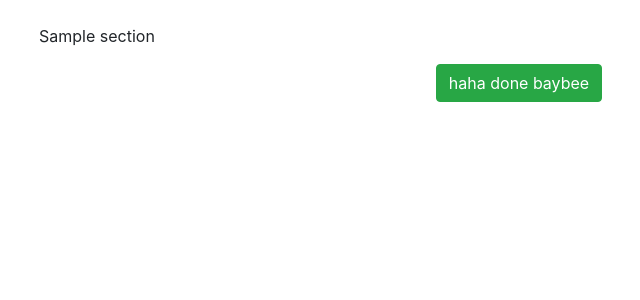
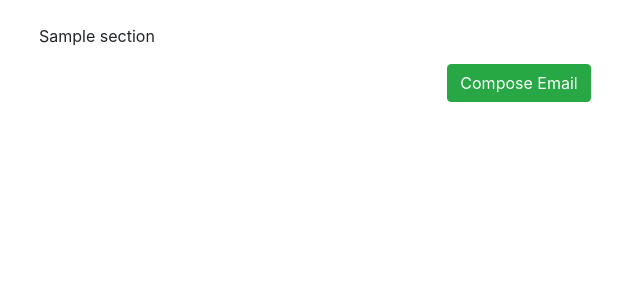
Before and after one commit to ruklakhani/email4justice, a Flask app: template templates/email_template.html in a window 1280 px wide. Shown: the part 56-356 px from the top of the page, without its empty margins (121-761 px from the left). Run offline with Flask 2, Linux system fonts and the light colour scheme; the template is opened without the code that fills it: most values are stand-ins (such as "Sample title", 1, 10 or a date in 2020); some libraries are stand-ins or nearby versions.

Commit message:
compose email

```diff
--- a/templates/email_template.html
+++ b/templates/email_template.html
@@ -13,7 +13,7 @@
         {% endfor %}
     </div>
     <div class="mt-3 w-100 d-flex justify-content-center">
-        <input type="submit" class="btn btn-success mx-auto" value="haha done baybee">
+        <input type="submit" class="btn btn-success mx-auto" value="Compose Email">
     </div>
 </form>
 
```
